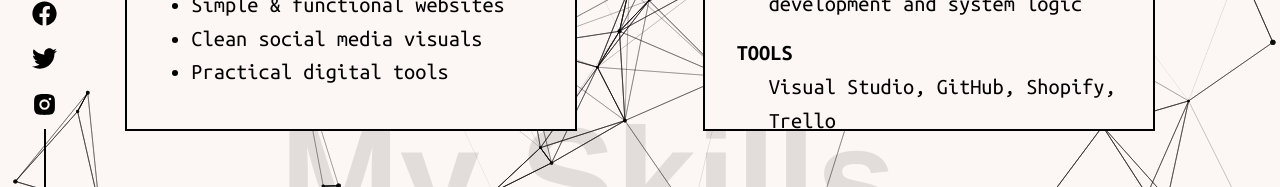
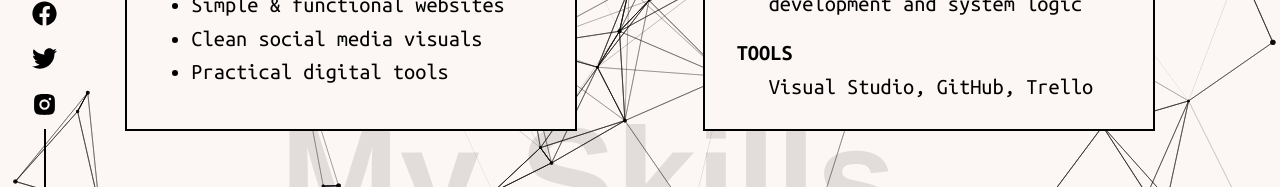
Before and after one commit to Aksakallar/2.sitem, a React (Create React App) app: page /skills in a window 1280 px wide. Shown: the part 543-730 px from the top of the page. Built offline with nearby package versions, Linux system fonts and the light colour scheme.

Commit message:
Update tools list in MySkillsPage
Removed 'Shopify' from the list of tools.

```diff
--- a/src/components/MySkillsPage.js
+++ b/src/components/MySkillsPage.js
@@ -153,7 +153,7 @@ const MySkillsPage = () => {
   <Description>
     <strong>Tools</strong>
     <p>
-      Visual Studio, GitHub, Shopify, Trello
+      Visual Studio, GitHub, Trello
     </p>
   </Description>
 </Main>
```
